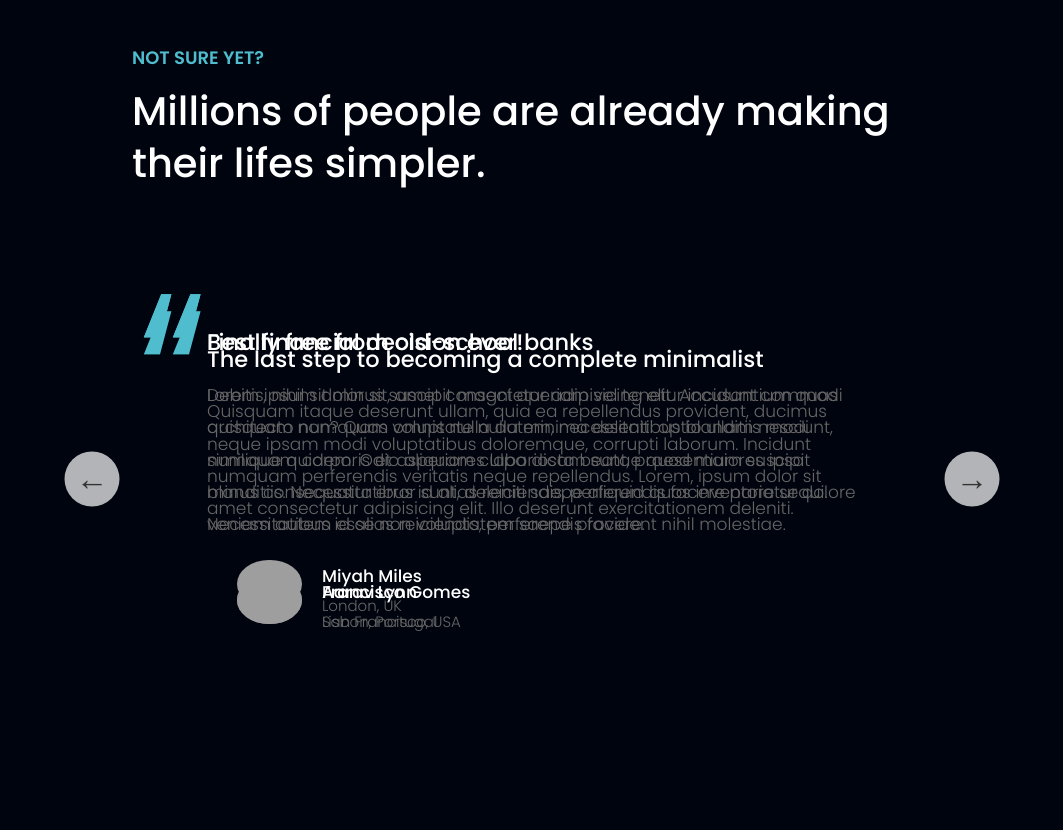
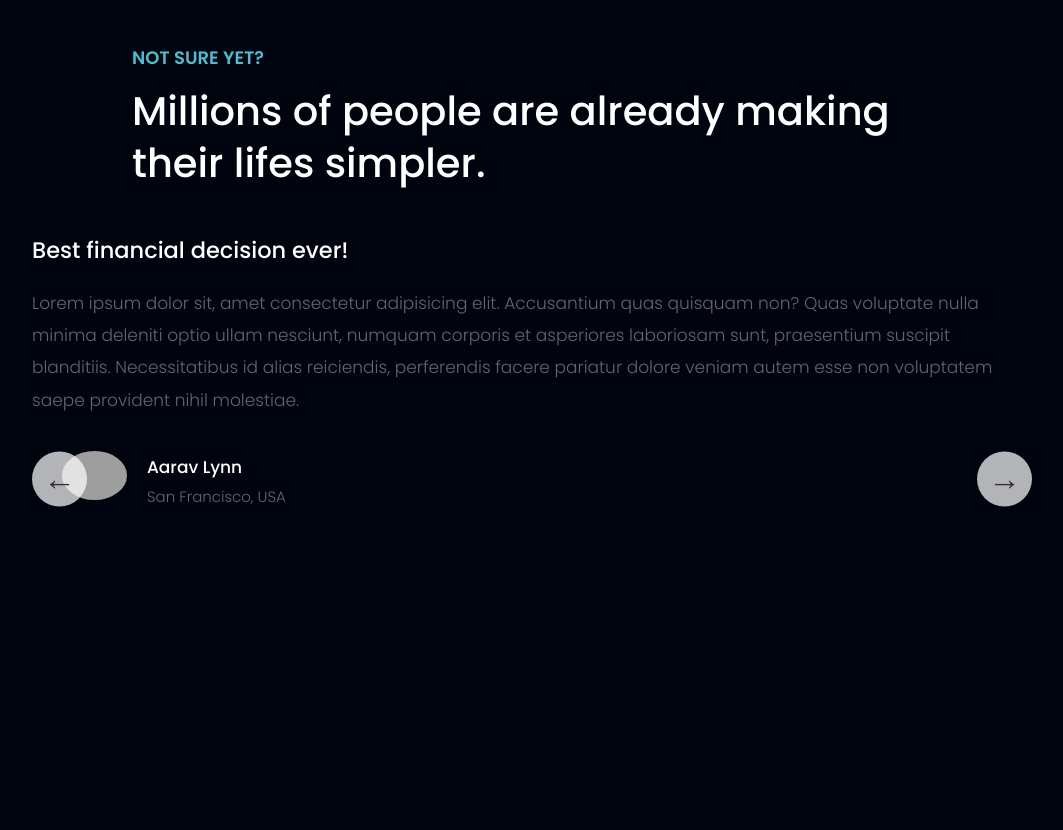
Before and after one commit to CodeGallantX/Yomei-BankApp, a Django app: template InfinityFinance/templates/InfinityFinance/homepage.html in a window 1280 px wide. Shown: the part 3455-4285 px from the top of the page, without its empty margins (108-1171 px from the left). Run offline with Django 3.2, Linux system fonts and the light colour scheme; the template is opened without the code that fills it, so the values that code supplies are empty; grey boxes are pictures that could not be loaded.

Commit message:
Add quotation marks to testimonials and adjust CSS for slider and testimonials.

```diff
--- a/InfinityFinance/templates/InfinityFinance/homepage.html
+++ b/InfinityFinance/templates/InfinityFinance/homepage.html
@@ -54,6 +54,8 @@
         sliderBtnLeft.addEventListener("click", prevSlide);
         sliderBtnRight.addEventListener("click", nextSlide);
 
+        showSlide(currentSlide); // Ensure the initial state is set correctly
+
         // Optional: Add autoplay
         // const interval = setInterval(nextSlide, 5000);
 
@@ -61,6 +63,7 @@
         // sliderBtnLeft.addEventListener("click", () => clearInterval(interval));
         // sliderBtnRight.addEventListener("click", () => clearInterval(interval));
       });
+
 
     </script>
 
@@ -591,6 +594,110 @@
             margin-bottom: 4rem;
           }
 
+          .testimonial::before {
+            content: '\201C'; /* Add the quotation mark */
+            position: absolute;
+            top: -5.7rem;
+            left: -6.8rem;
+            line-height: 1;
+            font-size: 20rem;
+            font-family: inherit;
+            color: var(--color-primary);
+            z-index: -1;
+          }
+
+          .testimonial {
+            width: 65%;
+            position: relative;
+          }
+
+          .testimonial::before {
+            content: '\201C';
+            position: absolute;
+            top: -5.7rem;
+            left: -6.8rem;
+            line-height: 1;
+            font-size: 20rem;
+            font-family: inherit;
+            color: var(--color-primary);
+            z-index: -1;
+          }
+
+          .testimonial__header {
+            font-size: 2.25rem;
+            font-weight: 500;
+            margin-bottom: 1.5rem;
+          }
+
+          .testimonial__text {
+            font-size: 1.7rem;
+            margin-bottom: 3.5rem;
+            color: #666;
+          }
+
+          .testimonial__author {
+            margin-left: 3rem;
+            font-style: normal;
+
+            display: grid;
+            grid-template-columns: 6.5rem 1fr;
+            column-gap: 2rem;
+          }
+
+          .testimonial__photo {
+            grid-row: 1 / span 2;
+            width: 6.5rem;
+            border-radius: 50%;
+          }
+
+          .testimonial__name {
+            font-size: 1.7rem;
+            font-weight: 500;
+            align-self: end;
+            margin: 0;
+          }
+
+          .testimonial__location {
+            font-size: 1.5rem;
+          }
+
+          .section__title--testimonials {
+            margin-bottom: 4rem;
+          }
+
+
+          /* Add this CSS to ensure proper positioning */
+.slide {
+  display: none;
+  position: absolute; /* Change from relative to absolute */
+}
+
+.slider {
+  position: relative; /* Add this to contain the slides */
+}
+
+/* Adjust the position of the arrows */
+.slider__btn {
+  position: absolute;
+  top: 50%;
+  transform: translateY(-50%);
+}
+
+.slider__btn--left {
+  left: 0;
+}
+
+.slider__btn--right {
+  right: 0;
+}
+
+/* Adjust the z-index of the testimonial content */
+.testimonial {
+  width: 100%; /* Adjust width as needed */
+  position: relative;
+  z-index: 1; /* Ensure the content appears above other slides */
+}
+
           /* SIGNUP */
           .section--sign-up {
             background: linear-gradient(45deg, #00040f, #444);
```
